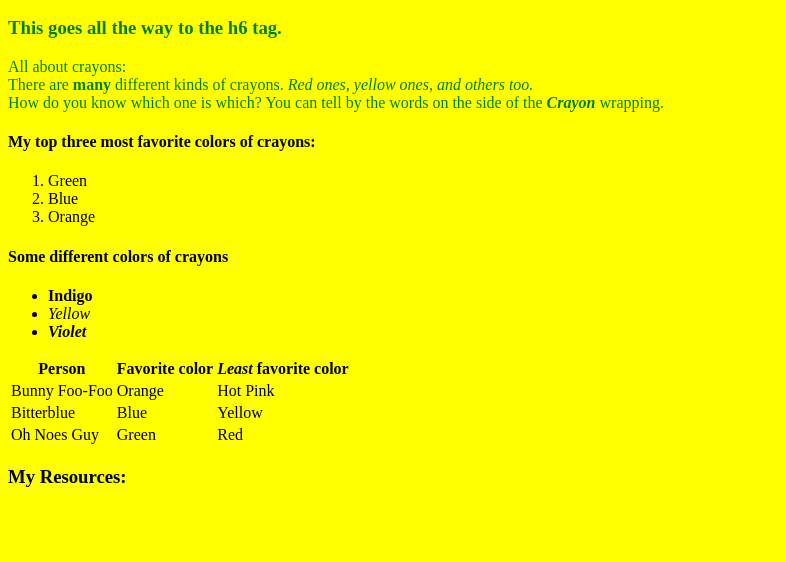
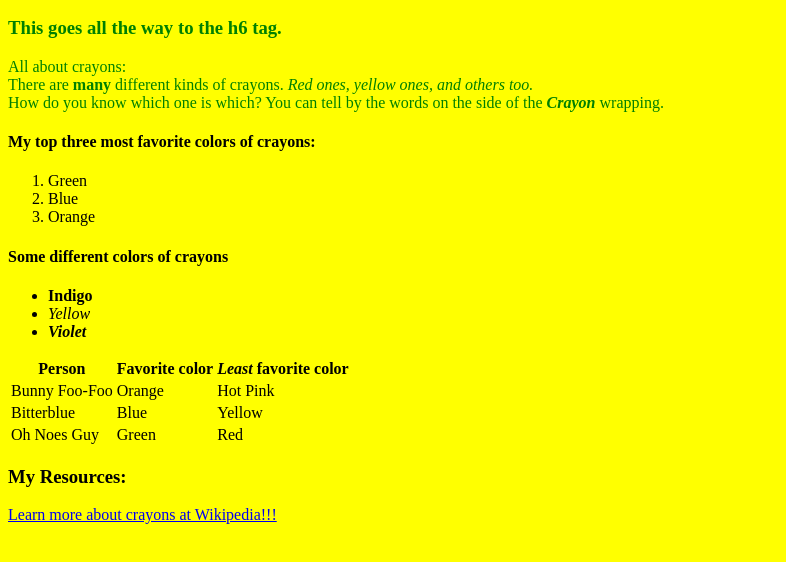
Before and after one commit to Mo-ko-hui/Mo-ko-hui.github.io, a plain HTML site: page index.html in a window 1280 px wide. Shown: the part 168-730 px from the top of the page, without its empty margins (0-786 px from the left). Drawn offline with Linux system fonts and the light colour scheme.

Commit message:
Update index.html

```diff
--- a/index.html
+++ b/index.html
@@ -78,7 +78,7 @@ exclamation mark, and two dashes as your starting part, and two dashes along wit
 
    <!-- Links - internal and external -->
    <h3>My Resources:</h3>
-
+   <a target = "_blank" href = "https://en.wikipedia.org/wiki/Crayon">Learn more about crayons at Wikipedia!!!</a>
    <!-- Images - alt, width, height, src (source) -->
 
 </body>
```
